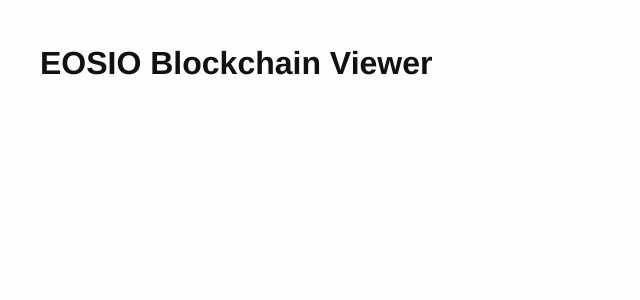
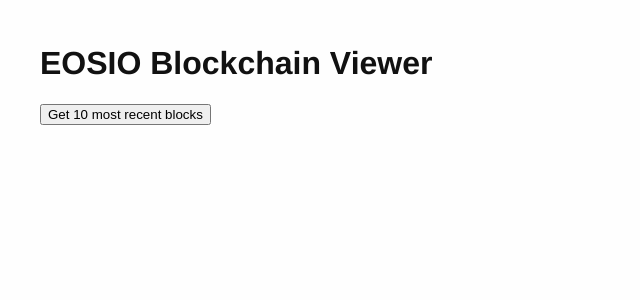
Before and after one commit to takakoshimizu/eos, a React app: page / in a window 1280 px wide. Shown: the top 300 px of the page, without its empty margins (0-640 px from the left). Built offline with nearby package versions, Linux system fonts and the light colour scheme; what eosjs, redux-actions-namespace would draw is missing.

Commit message:
the most basic fetch and display now in line

```diff
--- /dev/null
+++ b/jest.config.js
@@ -0,0 +1,6 @@
+module.exports = {
+	moduleFileExtensions: ['ts', 'tsx', 'js', 'jsx'],
+	transform: {
+		'\\.(ts|tsx)$': 'ts-jest'
+	}
+};
--- a/src/app.tsx
+++ b/src/app.tsx
@@ -6,12 +6,15 @@
 import { GlobalStyle } from './services/theme/global';
 import { store } from './store';
 
+import { BlockList } from './scenes/block-list';
+
 export const App: FunctionComponent = () => (
 	<Provider store={store}>
 		<ThemeProvider theme={theme}>
 			<>
 				<GlobalStyle />
 				<h1>{'EOSIO Blockchain Viewer'}</h1>
+				<BlockList />
 			</>
 		</ThemeProvider>
 	</Provider>
--- /dev/null
+++ b/src/scenes/block-list/index.tsx
@@ -0,0 +1,16 @@
+import React from 'react';
+import { useDispatch } from 'react-redux';
+
+import { get } from '../../services/blocks/actions';
+import { List } from './list';
+
+export const BlockList = () => {
+	const dispatch = useDispatch();
+
+	return (
+		<main>
+			<button onClick={() => dispatch(get(10))}>{'Get 10 most recent blocks'}</button>
+			<List />
+		</main>
+	);
+};
--- /dev/null
+++ b/src/scenes/block-list/list.tsx
@@ -0,0 +1,14 @@
+import React from 'react';
+import { useSelector } from 'react-redux';
+
+import { getBlocks } from '../../services/blocks/selectors';
+
+export const List = () => {
+	const blocks = useSelector(getBlocks);
+
+	return (
+		<div>
+			{blocks.map(b => <pre key={b.id}>{JSON.stringify(b)}</pre>)}
+		</div>
+	);
+};
--- a/src/services/blocks/actions.ts
+++ b/src/services/blocks/actions.ts
@@ -1,9 +1,9 @@
 import { createNamespace } from 'redux-actions-namespace';
 import { getBlocks, getLastIrreversableBlockId } from './api';
-const { createAction } = createNamespace('EOSIO:BLOCK');
+const { createAction } = createNamespace('EOSIO:BLOCK:');
 
 export const details = createAction('DETAILS');
-export const get = createAction('GET', async (payload: number) => {
+export const get = createAction('GET', async (payload: number = 5) => {
 	const blockId = await getLastIrreversableBlockId();
 	return getBlocks(blockId, payload);
 });
--- a/src/services/blocks/reducer.ts
+++ b/src/services/blocks/reducer.ts
@@ -8,4 +8,4 @@
 		_,
 		{ payload }: ReduxActions.Action<BlockStore>
 	): BlockStore => payload
-}, []);
+}, INITIAL_STATE);
--- /dev/null
+++ b/src/services/blocks/selectors.ts
@@ -0,0 +1 @@
+export const getBlocks = (state: Store): Block[] => state.blocks;
```
Also changed, not shown: package.json (+6 -1 lines), src/types/store.d.ts (+3 -8 lines), .eslintrc.json, 2 other files (tests, documents, lock files or other folders).
